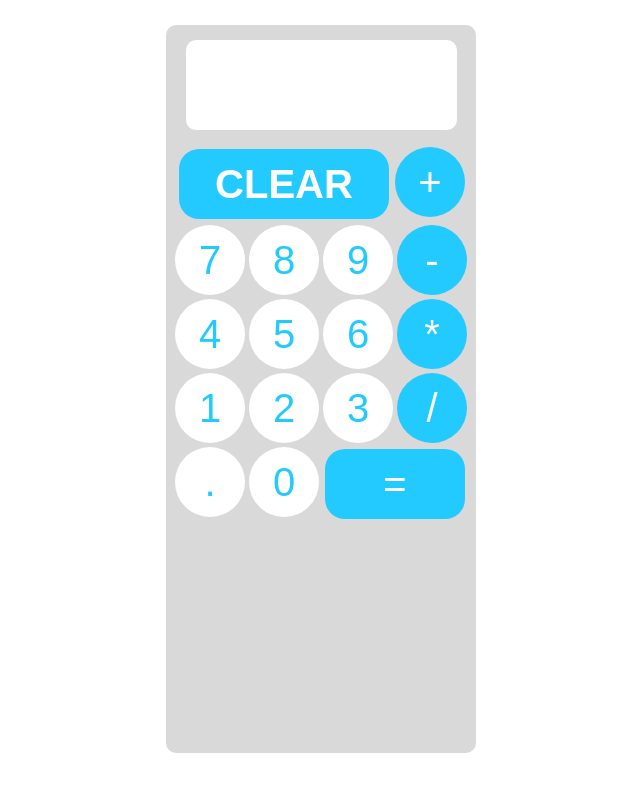
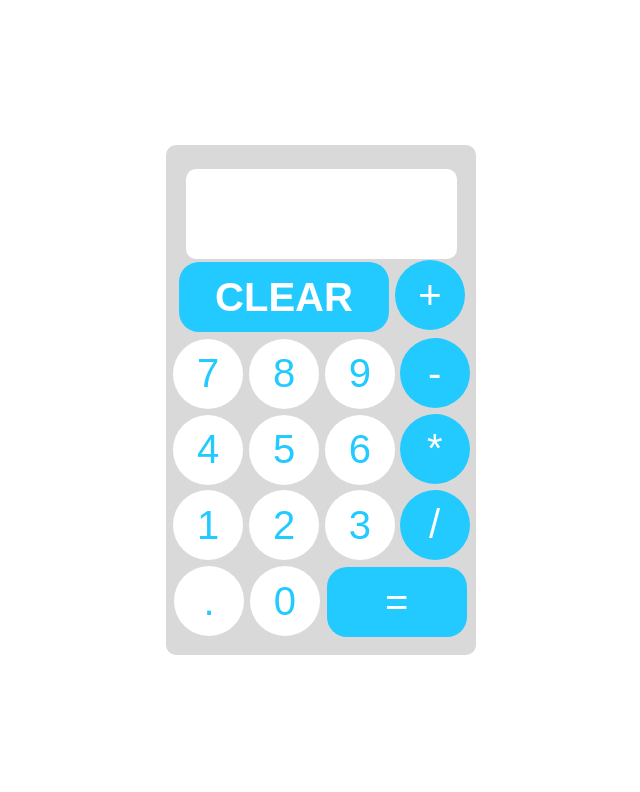
Before and after one commit to NatalieLindholm/Minir-knare, a plain HTML site: page index.html in a window 1280 px wide. Shown: the whole page, without its empty margins (319-959 px from the left). Drawn offline with Linux system fonts and the light colour scheme.

Commit message:
fixed placing

```diff
--- a/index.html
+++ b/index.html
@@ -6,46 +6,55 @@
     <meta http-equiv="X-UA-Compatible" content="IE=edge">
     <meta name="viewport" content="width=device-width, initial-scale=1.0">
     <link rel="stylesheet" href="style.css">
-    <title>Satans Miniräknare</title>
+    <title>Miniräknare</title>
 </head>
 
 <body>
 
-    <div class="flex">
-        <div class="calcbase"></div>
-    </div>
+    <div id="dubbelflexing">
+        <div id="flexing">
 
-    <div class="flex">
+            <div class="calcbase">
                 <div class="display"></div>
-    </div>
 
+                <div id="buttonsplacing">
                     <div class="rowfour">
                         <button class="numberfunction" id="clear" onclick="clearDisplay()">CLEAR</button>
                         <button class="numberfunction" onclick="updateDisplay('+')">+</button>
                     </div>
+
                     <div class="rowone">
                         <button class="numberbutton" onclick="updateDisplay('7')">7</button>
                         <button class="numberbutton" onclick="updateDisplay('8')">8</button>
                         <button class="numberbutton" onclick="updateDisplay('9')">9</button>
                         <button class="numberfunction" onclick="updateDisplay('-')">-</button>
                     </div>
+
+
+
                     <div class="rowtwo">
                         <button class="numberbutton" onclick="updateDisplay('4')">4</button>
                         <button class="numberbutton" onclick="updateDisplay('5')">5</button>
                         <button class="numberbutton" onclick="updateDisplay('6')">6</button>
                         <button class="numberfunction" onclick="updateDisplay('*')">*</button>
                     </div>
+
                     <div class="rowthree">
                         <button class="numberbutton" onclick="updateDisplay('1')">1</button>
                         <button class="numberbutton" onclick="updateDisplay('2')">2</button>
                         <button class="numberbutton" onclick="updateDisplay('3')">3</button>
                         <button class="numberfunction" onclick="updateDisplay('/')">/</button>
                     </div>
+
                     <div class="rowzero">
                         <button class="numberbutton" onclick="updateDisplay('.')">.</button>
                         <button class="numberbutton" onclick="updateDisplay('0')">0</button>
                         <button class="numberfunction" id="equal" onclick="calculate()">=</button>
                     </div>
+                </div>
+            </div>
+        </div>
+    </div>
     <script src="script.js"></script>
 </body>
 
--- a/style.css
+++ b/style.css
@@ -1,33 +1,41 @@
 * {
     margin: 0;
     padding: 0;
+    box-sizing: border-box;
 }
 
-.flex {
+#dubbelflexing {
+    display: flex;
+    align-items: center;
+    justify-content: center;
+    height: 100vh;
+}
+
+#flexing {
     display: flex;
     justify-content: center;
+
 }
 
 .calcbase {
-    margin-top: 25px;
     background-color: #D9D9D9;
-    height: 91vh;
+    height: 510px;
     width: 310px;
     border-radius: 10px;
-    position: absolute;
-    z-index: -1;
+    display: flex;
+    justify-content: center;
 }
 
 .display {
     height: 90px;
     width: 271px;
     border-radius: 10px;
-    margin-top: 40px;
     text-align: right;
     font-size: 3rem;
     background-color: #fff;
     color: #23CAFF;
     position: absolute;
+    margin-top: 3vh;
 }
 
 .numberbutton {
@@ -38,7 +46,7 @@
     width: 70px;
     height: 70px;
     font-size: 2.5rem;
-    margin: 2px;
+    margin: 2.9px;
     text-align: center;
 }
 
@@ -53,6 +61,7 @@
     font-size: 2.5rem;
 }
 
+
 #clear {
     background-color: #23CAFF;
     color: #fff;
@@ -65,6 +74,7 @@
     font-weight: 600;
 }
 
+
 .numberfunction {
     background-color: #23CAFF;
     color: #fff;
@@ -75,6 +85,10 @@
     margin: 2px;
     font-size: 2.5rem;
     text-align: center;
+}
+
+#buttonsplacing {
+    margin-top: -4vh;
 }
 
 .rowone {
```
Lines whose indentation alone changed are shown as unchanged.
